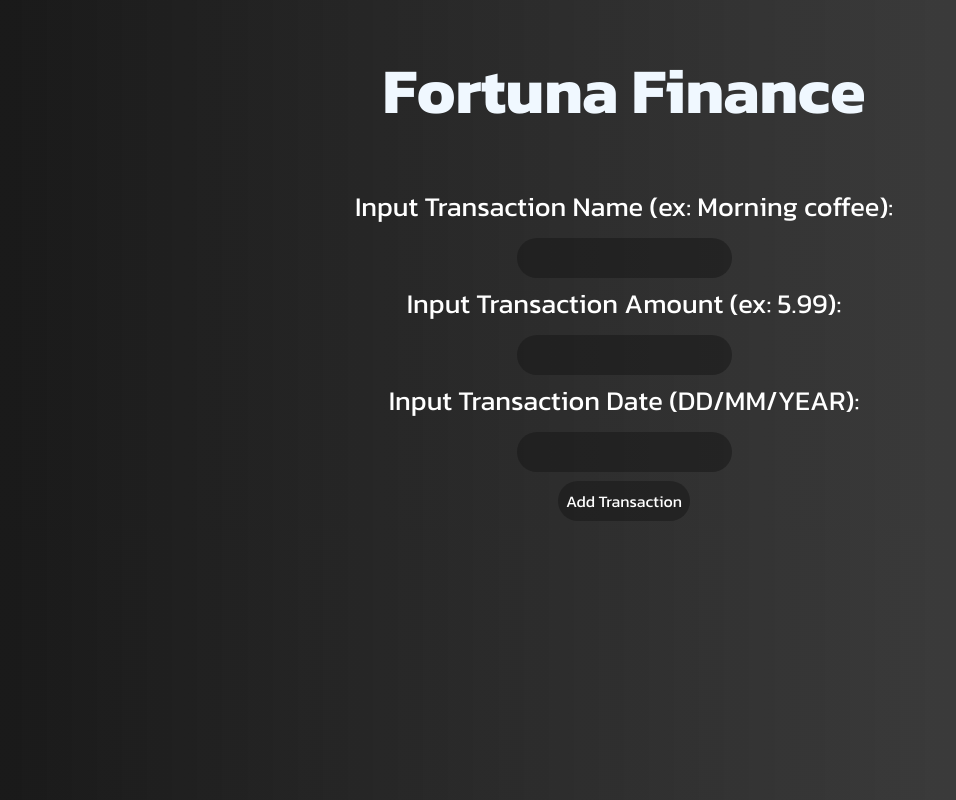
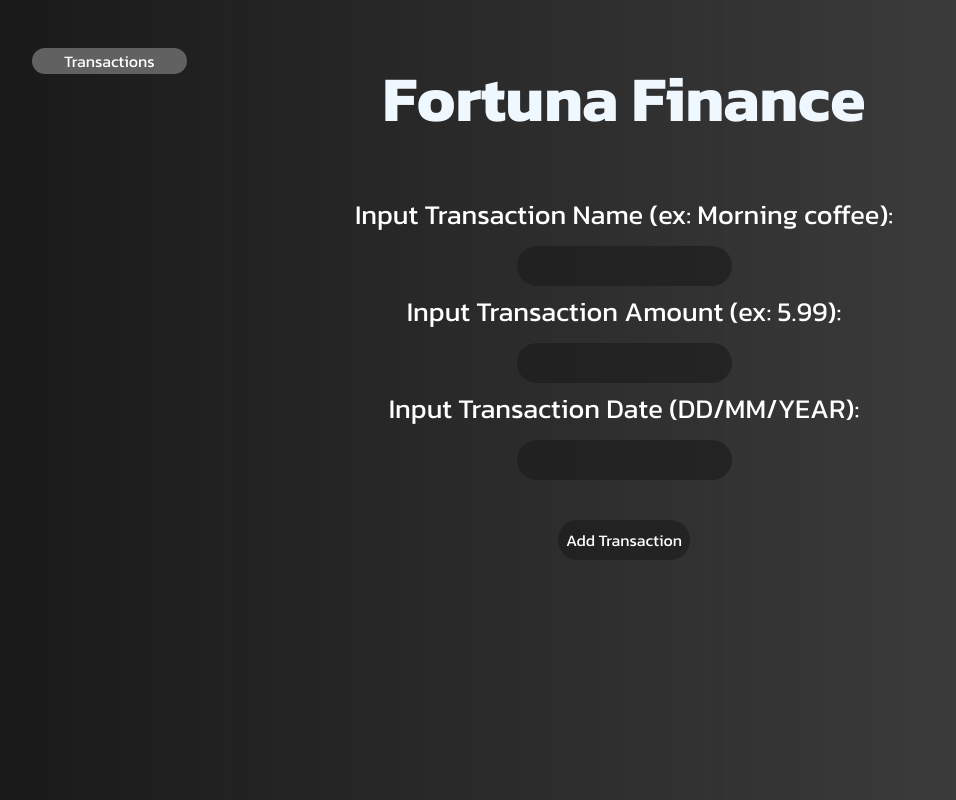
Before and after one commit to Ap0ll02/Fortuna-Finance-Tracekr, a React (Vite) app in the folder my_finance_tracker/: page / in a window 1280 px wide. Shown: the whole page, without its empty margins (16-972 px from the left). Built offline with nearby package versions, Linux system fonts and the light colour scheme.

Commit message:
User Input Transaction Submission
User input transaction can be submitted and saved to the SQLite database, starting layout for a transactions page was done, with much groundwork to go. Error of wrong onSubmit placement corrected, was on the submit input, moved to form element.

```diff
--- a/my_finance_tracker/src/App.css
+++ b/my_finance_tracker/src/App.css
@@ -2,7 +2,6 @@
   font-size: 2rem;
   font-family: Kanit, serif;
   background: linear-gradient(to left, rgba(23, 23, 23, 0.8), rgb(25, 25, 25));
-  display: flex-col;
   text-align: center;
   color:aliceblue;
 }
@@ -20,6 +19,35 @@
 #last_t {
   font-size: 1rem;
   color: white;
+}
+.container {
+    display: flex;
+    text-align: flex-start;
+    justify-content: center;
+}
+#t_btn {
+    margin: 4vh;
+    padding-right: 4vh;
+    padding-left: 4vh;
+    position: absolute;
+    top: 2vh;
+    left: 2vh;
+    font-size: 0.5rem;
+  color: white;
+  background-color: rgba(100, 100, 100, 0.97);
+  font-family: Kanit;
+    border: none;
+  border-radius: 25px;
+
+}
+
+#t_btn:hover {
+    background-color: rgba(85, 85, 85, 0.7);
+    font-size: 0.505rem;
+}
+
+#subBtn {
+    margin-top: 5vh;
 }
 
 .desc {
--- a/my_finance_tracker/src/App.jsx
+++ b/my_finance_tracker/src/App.jsx
@@ -32,11 +32,15 @@ function App() {
     }
   }
 
-  return (
+    return (
+	<div>
     <div className="container">
-      <h1>Fortuna Finance</h1>
-      <Transaction/>
+      <button id="t_btn">Transactions</button>
+	<h1>Fortuna Finance</h1>
+
     </div>
+            <Transaction/>
+	    </div>
   );
 }
 
--- a/my_finance_tracker/src/components/transaction.jsx
+++ b/my_finance_tracker/src/components/transaction.jsx
@@ -9,15 +9,20 @@ const Transaction = () => {
 
     const handleSubmit = (e) => {
       e.preventDefault();
-      handleClick(desc, amt, dt);
+	handleClick(desc, amt, dt);
+	setDesc('');
+	setAmt('');
+	setDt('');
     };
 
     const handleClick = async (desc, amt, dt) => {
         try {
             const description = desc;
-            const amount = amt;
+            const amount = parseFloat(amt);
             const date = dt;
-
+	    if(isNaN(amount)) {
+		throw new Error("You Have Entered an Invalid Number");
+	    }
             const response = await invoke('add_transaction', { description, amount, date });
             console.log(response);
             setLastTransaction({description, amount, date});
@@ -31,7 +36,7 @@ const Transaction = () => {
       {lastTransaction && (
         <p className="desc">Last Transaction: {lastTransaction.description}, ${lastTransaction.amount} on {lastTransaction.date}</p>
       )}
-      <form>
+	<form onSubmit={handleSubmit}>
         <label className='desc'>Input Transaction Name (ex: Morning coffee):</label>
         <br></br>
         <input className='black_btn' type="text" value={desc} onChange={(e) => setDesc(e.target.value)}></input>
@@ -40,10 +45,11 @@ const Transaction = () => {
         <br></br>
         <input className='black_btn' type="text" value={amt} onChange={(e) => setAmt(e.target.value)}></input>
         <br></br>
-        <label className='desc' value={dt} onChange={(e) => setDt(e.target.value)}>Input Transaction Date (DD/MM/YEAR):</label>
+        <label className='desc'>Input Transaction Date (DD/MM/YEAR):</label>
         <br></br>
-        <input className='black_btn' type="text"></input><br></br>
-        <input className="black_btn" type="submit" value="Add Transaction" onSubmit={handleSubmit}></input>
+        <input className='black_btn' type="text"  value={dt} onChange={(e) => setDt(e.target.value)}></input>
+	<br></br>
+        <input id="subBtn" className="black_btn" type="submit" value="Add Transaction"></input>
       </form>
     </div>
   )
```
Also changed, not shown: 1 other file (tests, documents, lock files or other folders).
